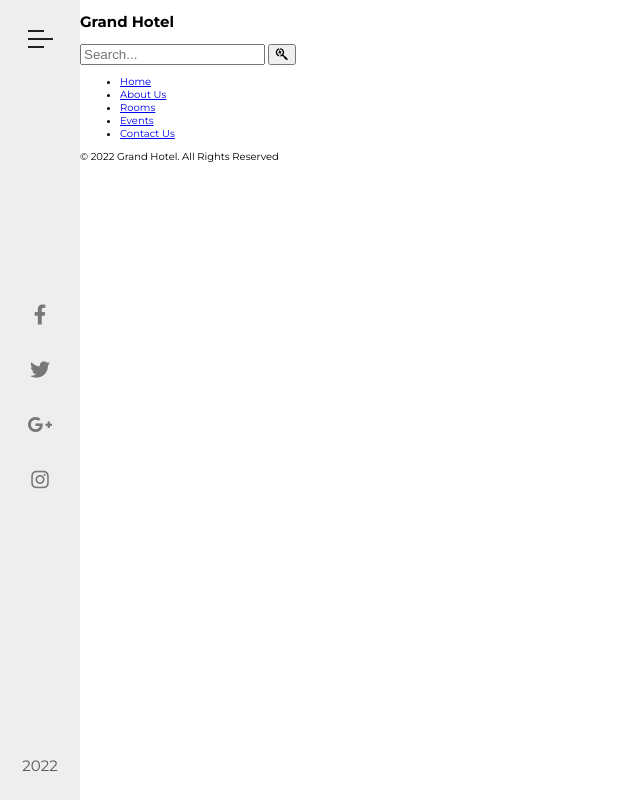
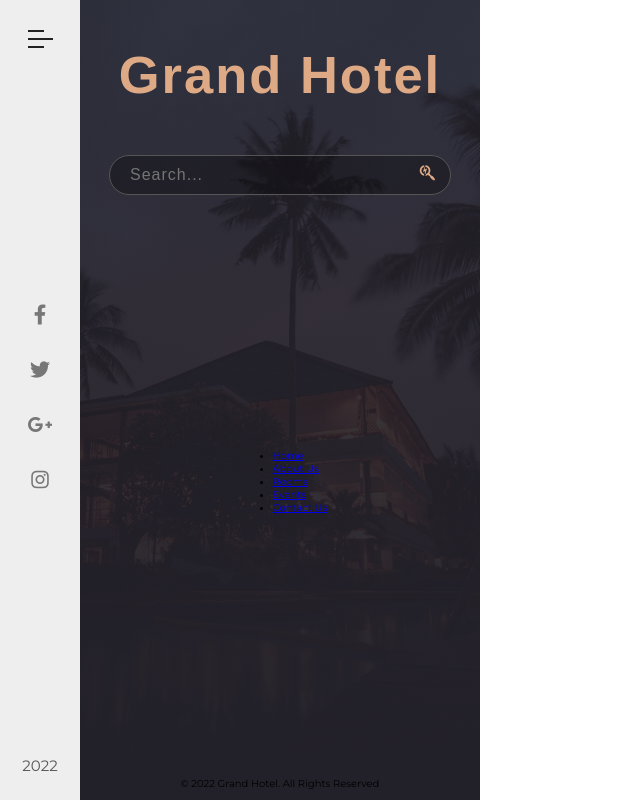
Before and after one commit to uzoezie/grand-hotel-project, a plain HTML site: page index.html in a window 1280 px wide. Shown: the whole page, without its empty margins (0-640 px from the left). Drawn offline with Linux system fonts and the light colour scheme.

Commit message:
Navigation

```diff
--- a/index.html
+++ b/index.html
@@ -66,7 +66,7 @@
 
                 <form class="navigation-search">
                     <input type="text" class="navigation-search-input" placeholder="Search...">
-                    <button>
+                    <button class="navigation-search-btn">
                         <i class="fa-brands fa-searchengin"></i>
                     </button>
                 </form>
--- a/style.css
+++ b/style.css
@@ -81,9 +81,63 @@ body {
 .navigation {
     margin-left: 8rem;
     position: fixed;
+    width: 40rem;
+    height: 100%;
+    background-image: linear-gradient(to top, rgba(34, 32, 41, 1), rgba(34, 32, 41, .8)), url(image/nav-bg.jpeg);
+    background-position: center;
+    background-repeat: no-repeat;
+    background-size: cover;
+    display: flex;
+    flex-direction: column;
+    justify-content: space-between;
+    align-items: center;
 }
 
+.navigation-header {
+    font-family: 'Josefin', sans-serif;
+    font-size: 3.5rem;
+    font-weight: 300;
+    letter-spacing: .2rem;
+    color: #deaa86;
+    text-align: center;
+}
 
+.navigation-search {
+    position: relative;
+
+}
+
+.navigation-search-input {
+    width: 30rem;
+    padding: 1rem 2rem;
+    background-color: rgba(0, 0, 0, .3);
+    font-family: 'Josefin', sans-serif;
+    font-size: 1.6rem;
+    color: #deaa86;
+    letter-spacing: .1rem;
+    outline: none;
+    border: .1rem solid #555;
+    border-radius: 10rem;
+}
+
+.navigation-search-input:focus {
+    background-color: rgba(0, 0, 0, .1);
+}
+
+.navigation-search-btn {
+    border: none;
+    background-color: transparent;
+    color: #deaa86;
+    font-size: 1.7rem;
+    position: absolute;
+    top: 1.5rem;
+    right: 1rem;
+    cursor: pointer;
+}
+
+.navigation-search-btn:focus {
+    outline: none;
+}
 
 /* end of navigation */
 
```
